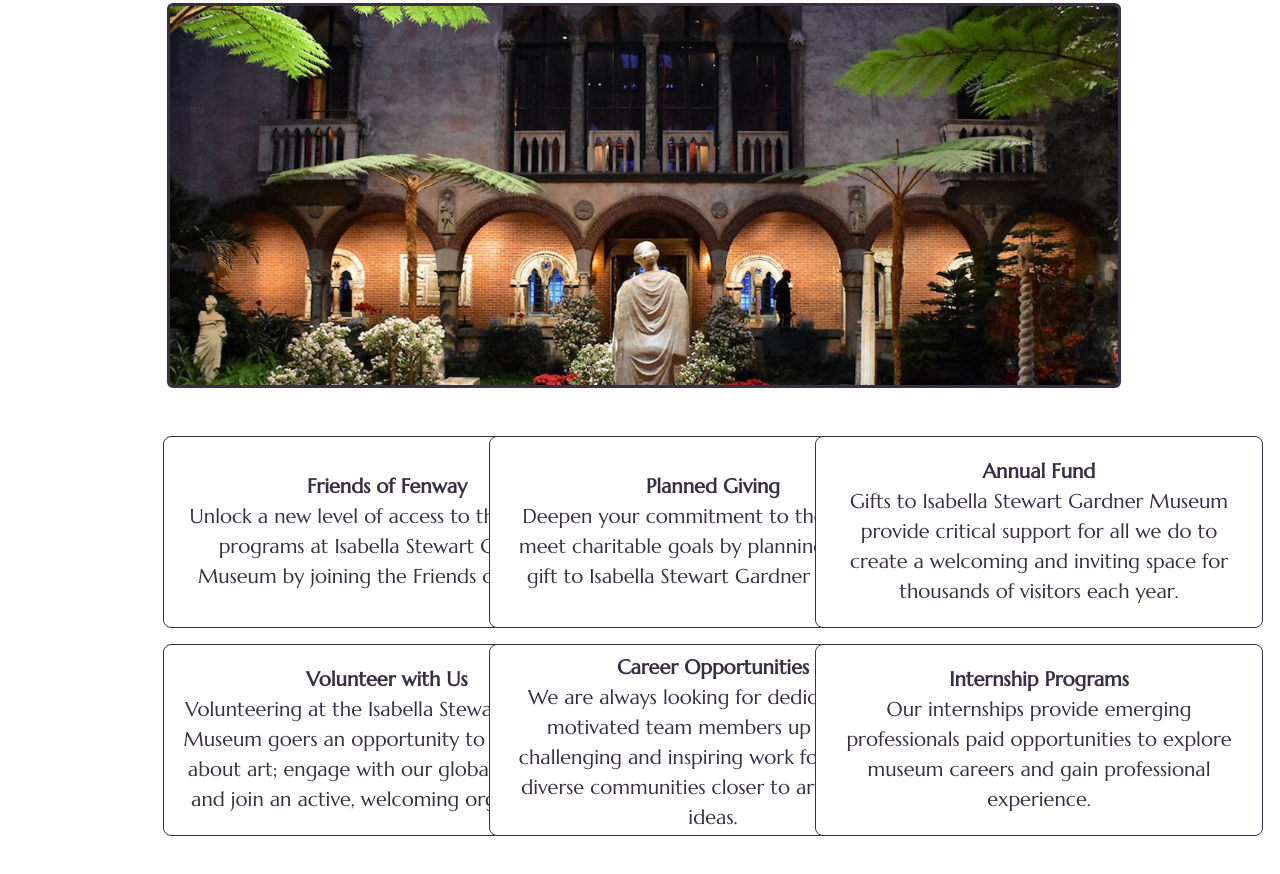
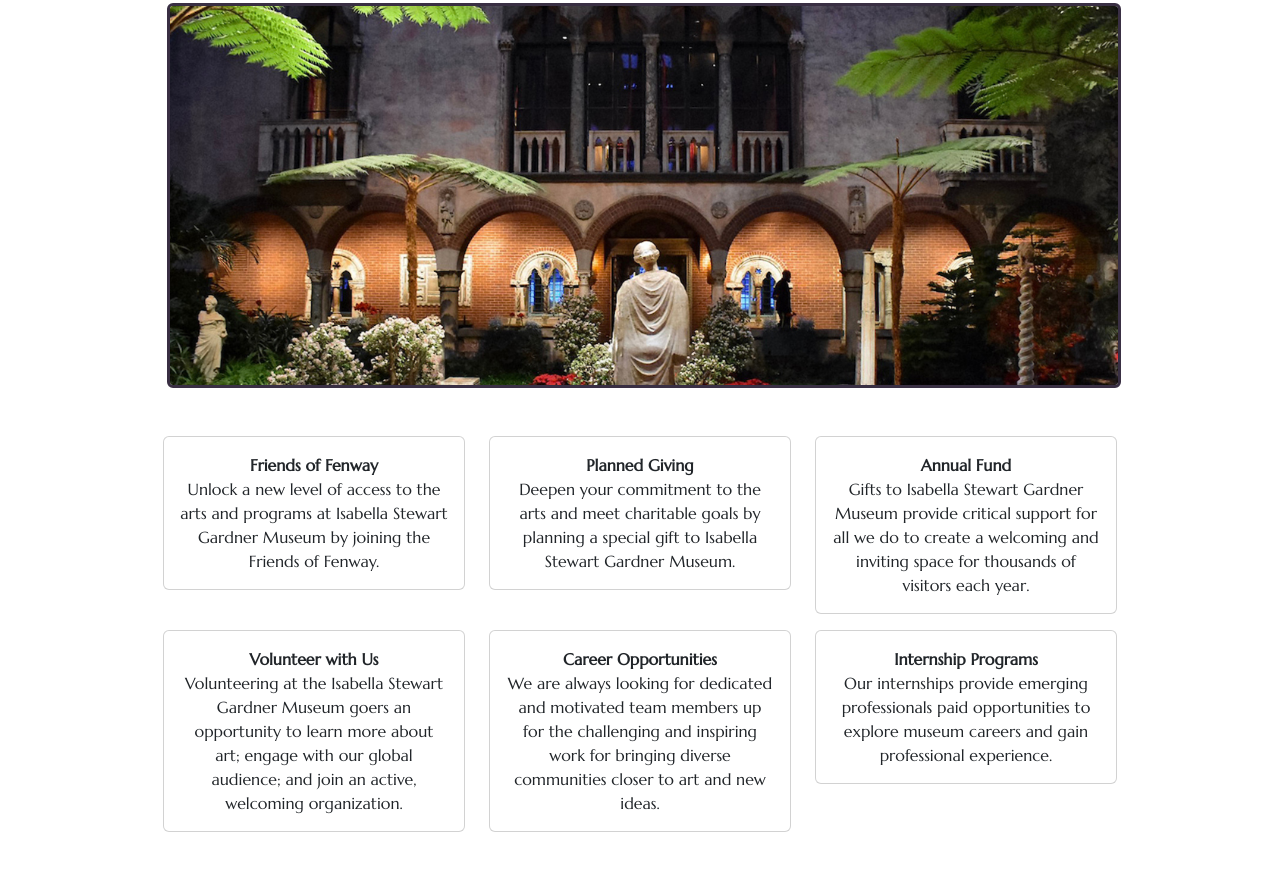
Before and after one commit to wendysteckler/local-repository, a plain HTML site: page Join.html in a window 1280 px wide. Shown: the part 868-1742 px from the top of the page. Drawn offline with nearby package versions, Linux system fonts and the light colour scheme; some packages are replaced by stand-ins of ours; a script that the page names is missing.

Commit message:
last changes

```diff
--- a/Join.html
+++ b/Join.html
@@ -161,30 +161,77 @@
                         </div>
                       </div>
               <div class="d-none d-md-block" > <!--row group-->
-                <div class="row  justify-content-center mb-3 ">
 
-                      <div class="col-3"><button type="button" class="btn btn-primary Page4LongTextButtons btn-lg">
-                          <span class="d-none d-md-block"> <span style="font-weight: bold;">Friends of Fenway</span><br>Unlock a new level of access to the arts and programs at Isabella Stewart Gardner Museum by joining the Friends of Fenway.</span>
-                      </button></div>
-                      <div class="col-3"><button type="button" class="btn btn-primary Page4LongTextButtons btn-lg">
-                          <span class="d-none d-md-block"> <span style="font-weight: bold;">Planned Giving</span><br>Deepen your commitment to the arts and meet charitable goals by planning a special gift to Isabella Stewart Gardner Museum.</span>
-                      </button></div>
-                      <div class="col-3"><button type="button" class="btn btn-primary Page4LongTextButtons btn-lg">
-                        <span class="d-none d-md-block"> <span style="font-weight: bold;">Annual Fund</span><br>Gifts to Isabella Stewart Gardner Museum provide critical support for all we do to create a welcoming and inviting space for thousands of visitors each year.</span>
-                      </button></div>
+                <div class="row  justify-content-center mb-3">
+                    <div class="col-3">
 
-                </div> <!--row-->
-                <div class="row  justify-content-center">
 
-                    <div class="col-3"><button type="button" class="btn btn-primary Page4LongTextButtons btn-lg">
-                          <span class="d-none d-md-block"> <span style="font-weight: bold;">Volunteer with Us</span><br>Volunteering at the Isabella Stewart Gardner Museum goers an opportunity to learn more about art; engage with our global audience; and join an active, welcoming organization.</span>
-                    </button></div>
-                    <div class="col-3"><button type="button" class="btn btn-primary Page4LongTextButtons btn-lg">
-                          <span class="d-none d-md-block"> <span style="font-weight: bold;">Career Opportunities</span><br>We are always looking for dedicated and motivated team members up for the challenging and inspiring work for bringing diverse communities closer to art and new ideas.</span>
-                    </button></div>
-                    <div class="col-3"><button type="button" class="btn btn-primary Page4LongTextButtons btn-lg">
-                          <span class="d-none d-md-block"> <span style="font-weight: bold;">Internship Programs</span><br>Our internships provide emerging professionals paid opportunities to explore museum careers and gain professional experience.</span>
-                    </button></div>
+                          <div class="card text-center">
+                             <div class="card-body">
+
+                                  <p class="card-text"> <span class="d-none d-md-block"> <span style="font-weight: bold;">Friends of Fenway</span><br>Unlock a new level of access to the arts and programs at Isabella Stewart Gardner Museum by joining the Friends of Fenway.</span>
+                                  </p>
+                            </div>
+                          </div><!--card-->
+                        </div>
+                       <div class="col-3">
+                        <div class="card text-center">
+                            <div class="card-body">
+
+                              <p class="card-text"> <span class="d-none d-md-block"> <span style="font-weight: bold;">Planned Giving</span><br>Deepen your commitment to the arts and meet charitable goals by planning a special gift to Isabella Stewart Gardner Museum.</span>
+                              </p>
+                            </div>
+
+                        </div><!--card-->
+                       </div>
+                        <div class="col-3">
+                        <div class="card text-center">
+                          <div class="card-body">
+
+                              <p class="card-text"> <span class="d-none d-md-block"> <span style="font-weight: bold;">Annual Fund</span><br>Gifts to Isabella Stewart Gardner Museum provide critical support for all we do to create a welcoming and inviting space for thousands of visitors each year.</span>
+                               </p>
+
+                          </div>
+                       </div> <!--card-->
+                    <!--card deck-->
+                 </div>   <!--column-->
+            </div> <!--row-->
+         <div class="row  justify-content-center">
+
+            <div class="col-3">
+                        <div class="card text-center">
+                          <div class="card-body">
+
+                         <p class="card-text"> <span class="d-none d-md-block"> <span style="font-weight: bold;">Volunteer with Us</span><br>Volunteering at the Isabella Stewart Gardner Museum goers an opportunity to learn more about art; engage with our global audience; and join an active, welcoming organization.</span>
+                         </p>
+                            </div>
+                          </div>
+                        </div>
+                      <div class="col-3">
+                        <div class="card text-center">
+                          <div class="card-body">
+
+                         <p class="card-text"> <span class="d-none d-md-block"> <span style="font-weight: bold;">Career Opportunities</span><br>We are always looking for dedicated and motivated team members up for the challenging and inspiring work for bringing diverse communities closer to art and new ideas.</span>
+                         </p>
+                            </div>
+                          </div>
+                        </div>
+                       <div class="col-3 ">
+                        <div class="card text-center">
+                          <div class="card-body">
+
+                         <p class="card-text"> <span class="d-none d-md-block"> <span style="font-weight: bold;">Internship Programs</span><br>Our internships provide emerging professionals paid opportunities to explore museum careers and gain professional experience.</span>
+                         </p>
+                            </div>
+                          </div>
+                        </div>
+
+
+
+
+
+
+
 
 
                 </div> <!--row-->
--- a/navbar.css
+++ b/navbar.css
@@ -181,8 +181,8 @@ background-color: #fff !important; /* Your custom background color */
 background-color: #fff !important; /* Your custom background color */
   color: #392F43 !important;
  border-color: #392F43 !important;
- width:28rem;
- height:12rem;
+ /*width:28rem;*/
+/*height:12rem;*/
 }
 
 
```
Also changed, not shown: Plan.html (+6 -6 lines).
